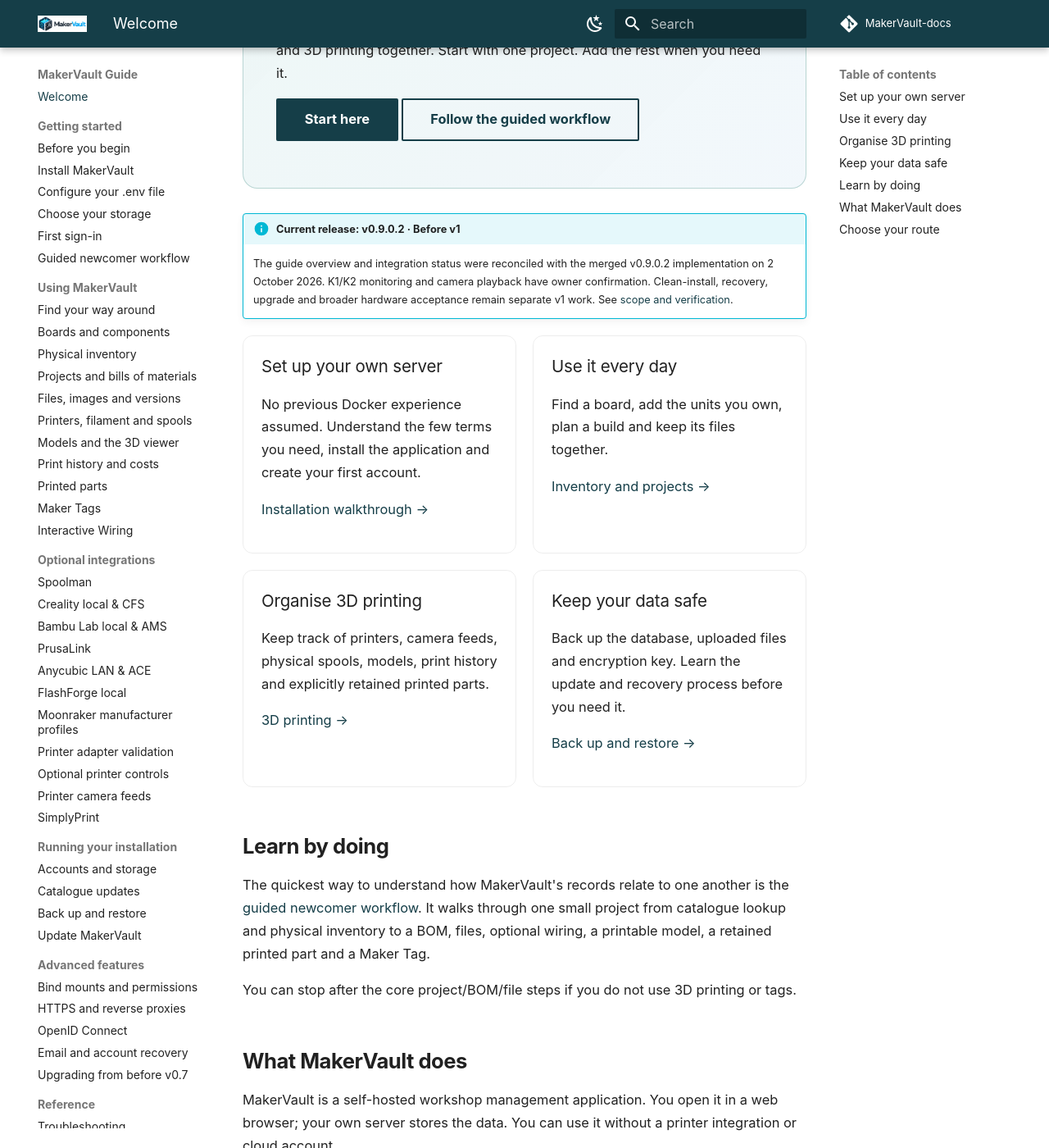
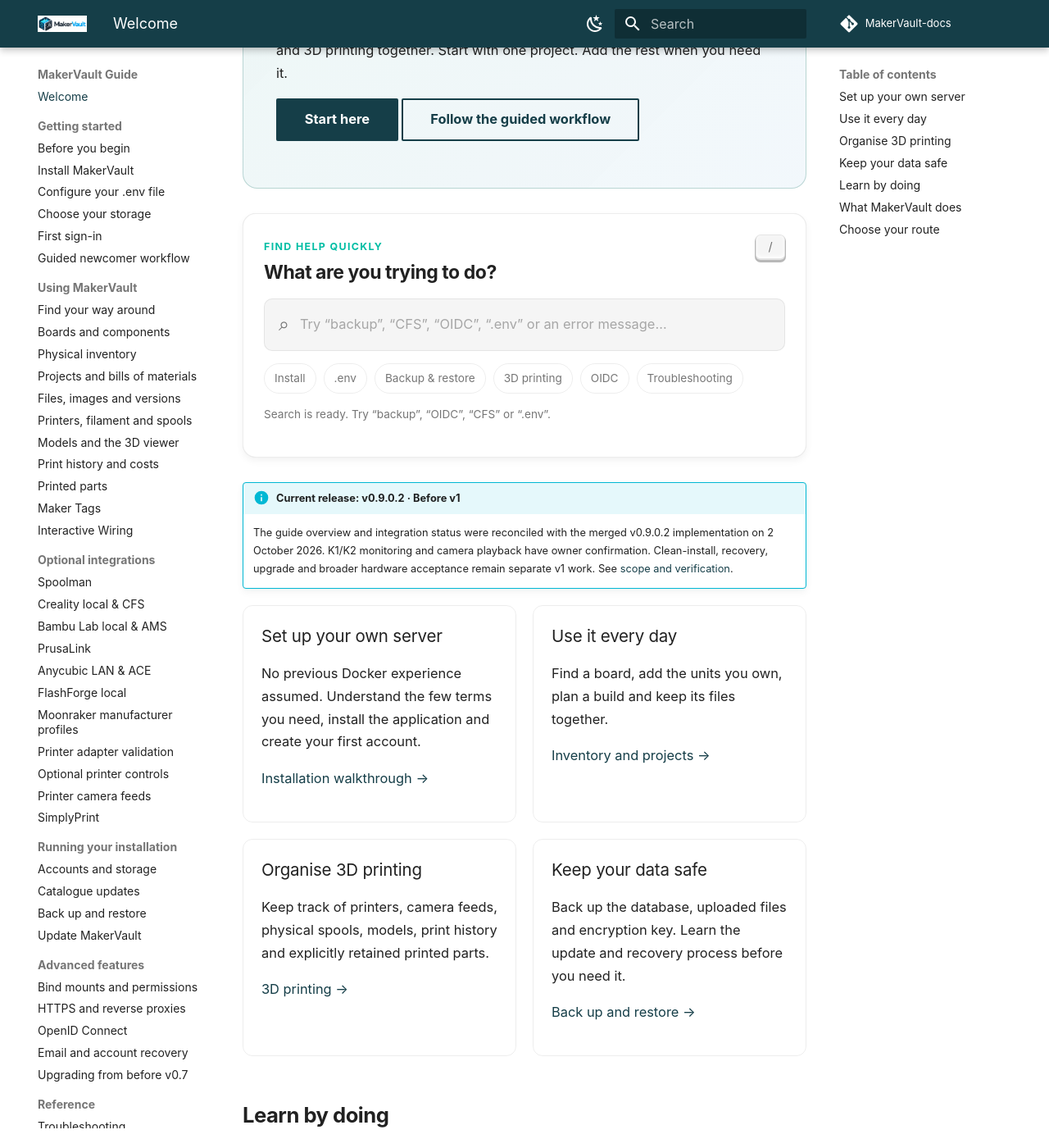
Before and after one commit to gavrd7/MakerVault-docs, an MkDocs documentation site: the page built from docs/guide/index.md, in a window 1280 px wide and 1400 px high, scrolled down 256 px. Shown: the whole window at 82% size. Built offline with MkDocs 1.6.1 and Material for MkDocs 9.7.7, drawn with Linux system fonts in a browser that asks for light colours; comment, search, counter and statistics services are not loaded; some of the changed text lies outside the part shown.

Commit message:
docs: add interactive guide search
Add live client-side homepage search with ranked results, snippets, quick topics and keyboard controls while retaining MkDocs Material search.

```diff
--- /dev/null
+++ b/docs/guide/assets/guide-search.js
@@ -0,0 +1,216 @@
+(() => {
+  const root = document.querySelector("[data-guide-search]");
+  if (!root) return;
+
+  const input = root.querySelector("[data-guide-search-input]");
+  const results = root.querySelector("[data-guide-search-results]");
+  const status = root.querySelector("[data-guide-search-status]");
+  const chips = root.querySelectorAll("[data-guide-search-query]");
+
+  let documents = [];
+  let activeIndex = -1;
+  let timer = null;
+
+  const cleanText = (value = "") =>
+    value
+      .replace(/<[^>]*>/g, " ")
+      .replace(/&nbsp;/g, " ")
+      .replace(/\s+/g, " ")
+      .trim();
+
+  const normalise = (value = "") =>
+    cleanText(value)
+      .toLocaleLowerCase()
+      .normalize("NFKD")
+      .replace(/[\u0300-\u036f]/g, "");
+
+  const escapeRegExp = (value) =>
+    value.replace(/[.*+?^$(){}|[\]\\]/g, "\\$&");
+
+  const appendHighlighted = (element, text, terms) => {
+    if (!terms.length) {
+      element.textContent = text;
+      return;
+    }
+    const pattern = new RegExp(
+      "(" + terms.map(escapeRegExp).filter(Boolean).join("|") + ")",
+      "ig"
+    );
+    let cursor = 0;
+    text.replace(pattern, (match, _group, offset) => {
+      if (offset > cursor) {
+        element.append(document.createTextNode(text.slice(cursor, offset)));
+      }
+      const mark = document.createElement("mark");
+      mark.textContent = match;
+      element.append(mark);
+      cursor = offset + match.length;
+      return match;
+    });
+    if (cursor < text.length) {
+      element.append(document.createTextNode(text.slice(cursor)));
+    }
+  };
+
+  const makeSnippet = (text, terms) => {
+    const source = cleanText(text);
+    if (!source) return "";
+    const lower = source.toLocaleLowerCase();
+    let first = -1;
+    for (const term of terms) {
+      const pos = lower.indexOf(term.toLocaleLowerCase());
+      if (pos !== -1 && (first === -1 || pos < first)) first = pos;
+    }
+    const start = Math.max(0, first === -1 ? 0 : first - 70);
+    const end = Math.min(source.length, start + 220);
+    return (start > 0 ? "…" : "") + source.slice(start, end) + (end < source.length ? "…" : "");
+  };
+
+  const scoreDocument = (doc, phrase, terms) => {
+    const title = normalise(doc.title);
+    const text = normalise(doc.text);
+    const location = normalise(doc.location);
+    let score = 0;
+
+    if (title.includes(phrase)) score += 40;
+    if (text.includes(phrase)) score += 14;
+    if (location.includes(phrase)) score += 8;
+
+    for (const term of terms) {
+      if (title === term) score += 20;
+      else if (title.includes(term)) score += 10;
+      if (text.includes(term)) score += 3;
+      if (location.includes(term)) score += 2;
+    }
+
+    return score;
+  };
+
+  const setActive = (index) => {
+    const items = [...results.querySelectorAll(".guide-search-result")];
+    if (!items.length) {
+      activeIndex = -1;
+      input.removeAttribute("aria-activedescendant");
+      return;
+    }
+
+    activeIndex = Math.max(0, Math.min(index, items.length - 1));
+    items.forEach((item, i) => {
+      item.classList.toggle("is-active", i === activeIndex);
+      item.setAttribute("aria-selected", i === activeIndex ? "true" : "false");
+    });
+    input.setAttribute("aria-activedescendant", items[activeIndex].id);
+    items[activeIndex].scrollIntoView({ block: "nearest" });
+  };
+
+  const render = (query) => {
+    const phrase = normalise(query);
+    const terms = phrase.split(/\s+/).filter(Boolean);
+    results.replaceChildren();
+    activeIndex = -1;
+
+    if (phrase.length < 2) {
+      status.textContent = "Type at least two characters to search the guide.";
+      root.classList.remove("has-results");
+      return;
+    }
+
+    const matches = documents
+      .map((doc) => ({ doc, score: scoreDocument(doc, phrase, terms) }))
+      .filter((item) => item.score > 0)
+      .sort((a, b) => b.score - a.score || a.doc.title.localeCompare(b.doc.title))
+      .slice(0, 8);
+
+    if (!matches.length) {
+      status.textContent = `No guide pages found for “${query}”. Try a shorter term or the header search.`;
+      root.classList.remove("has-results");
+      return;
+    }
+
+    const list = document.createElement("div");
+    list.className = "guide-search-result-list";
+    list.setAttribute("role", "listbox");
+
+    matches.forEach(({ doc }, index) => {
+      const link = document.createElement("a");
+      link.className = "guide-search-result";
+      link.href = doc.location;
+      link.id = `guide-search-result-${index}`;
+      link.setAttribute("role", "option");
+      link.setAttribute("aria-selected", "false");
+
+      const title = document.createElement("strong");
+      appendHighlighted(title, cleanText(doc.title) || "Untitled page", terms);
+
+      const snippet = document.createElement("span");
+      snippet.className = "guide-search-result__snippet";
+      appendHighlighted(snippet, makeSnippet(doc.text, terms), terms);
+
+      link.append(title, snippet);
+      list.append(link);
+    });
+
+    results.append(list);
+    root.classList.add("has-results");
+    status.textContent = `${matches.length} result${matches.length === 1 ? "" : "s"} shown. Use the arrow keys to move through them.`;
+  };
+
+  const loadIndex = async () => {
+    try {
+      const url = new URL("search/search_index.json", document.baseURI);
+      const response = await fetch(url, { credentials: "same-origin" });
+      if (!response.ok) throw new Error(`Search index returned ${response.status}`);
+      const payload = await response.json();
+      documents = Array.isArray(payload.docs) ? payload.docs : [];
+      status.textContent = "Search is ready. Try “backup”, “OIDC”, “CFS” or “.env”.";
+    } catch (error) {
+      console.warn("MakerVault guide quick search could not load:", error);
+      status.textContent = "Quick search is unavailable. Use the search icon in the header instead.";
+      input.disabled = true;
+    }
+  };
+
+  input.addEventListener("input", () => {
+    window.clearTimeout(timer);
+    timer = window.setTimeout(() => render(input.value), 90);
+  });
+
+  input.addEventListener("keydown", (event) => {
+    const items = [...results.querySelectorAll(".guide-search-result")];
+    if (event.key === "ArrowDown" && items.length) {
+      event.preventDefault();
+      setActive(activeIndex < 0 ? 0 : activeIndex + 1);
+    } else if (event.key === "ArrowUp" && items.length) {
+      event.preventDefault();
+      setActive(activeIndex < 0 ? items.length - 1 : activeIndex - 1);
+    } else if (event.key === "Enter" && items.length) {
+      event.preventDefault();
+      const target = items[activeIndex >= 0 ? activeIndex : 0];
+      window.location.assign(target.href);
+    } else if (event.key === "Escape") {
+      input.value = "";
+      render("");
+      input.blur();
+    }
+  });
+
+  chips.forEach((chip) => {
+    chip.addEventListener("click", () => {
+      input.value = chip.dataset.guideSearchQuery || "";
+      input.focus();
+      render(input.value);
+    });
+  });
+
+  document.addEventListener("keydown", (event) => {
+    const tag = document.activeElement?.tagName?.toLowerCase();
+    const typing = tag === "input" || tag === "textarea" || document.activeElement?.isContentEditable;
+    if (event.key === "/" && !typing) {
+      event.preventDefault();
+      input.focus();
+      input.select();
+    }
+  });
+
+  loadIndex();
+})();
--- a/docs/guide/assets/guide.css
+++ b/docs/guide/assets/guide.css
@@ -55,3 +55,194 @@
     border-radius: 8px;
   }
 }
+
+
+/* Interactive homepage search */
+.sr-only {
+  position: absolute !important;
+  width: 1px !important;
+  height: 1px !important;
+  padding: 0 !important;
+  margin: -1px !important;
+  overflow: hidden !important;
+  clip: rect(0, 0, 0, 0) !important;
+  white-space: nowrap !important;
+  border: 0 !important;
+}
+
+.guide-search {
+  margin: 0 0 1.5rem;
+  padding: 1.25rem;
+  border: 1px solid var(--md-default-fg-color--lightest);
+  border-radius: 16px;
+  background: var(--md-default-bg-color);
+  box-shadow: var(--md-shadow-z1);
+}
+
+.guide-search__heading {
+  display: flex;
+  align-items: start;
+  justify-content: space-between;
+  gap: 1rem;
+  margin-bottom: .8rem;
+}
+
+.guide-search__heading h2 {
+  margin: .1rem 0 0;
+  font-size: 1.15rem;
+}
+
+.guide-search__eyebrow {
+  color: var(--md-accent-fg-color);
+  font-size: .62rem;
+  font-weight: 750;
+  letter-spacing: .11em;
+  text-transform: uppercase;
+}
+
+.guide-search__heading kbd {
+  min-width: 1.8rem;
+  padding: .1rem .35rem;
+  border: 1px solid var(--md-default-fg-color--lightest);
+  border-bottom-width: 2px;
+  border-radius: 6px;
+  color: var(--md-default-fg-color--light);
+  background: var(--md-code-bg-color);
+  font: inherit;
+  font-size: .72rem;
+  text-align: center;
+}
+
+.guide-search__field {
+  display: flex;
+  align-items: center;
+  gap: .65rem;
+  padding: .1rem .85rem;
+  border: 1px solid var(--md-default-fg-color--lightest);
+  border-radius: 10px;
+  background: var(--md-code-bg-color);
+  transition: border-color .15s ease, box-shadow .15s ease;
+}
+
+.guide-search__field:focus-within {
+  border-color: var(--md-accent-fg-color);
+  box-shadow: 0 0 0 3px color-mix(in srgb, var(--md-accent-fg-color) 18%, transparent);
+}
+
+.guide-search__icon {
+  color: var(--md-default-fg-color--light);
+  font-size: 1.15rem;
+  line-height: 1;
+}
+
+.guide-search__field input {
+  width: 100%;
+  min-width: 0;
+  padding: .75rem 0;
+  border: 0;
+  outline: 0;
+  color: var(--md-default-fg-color);
+  background: transparent;
+  font: inherit;
+  font-size: .82rem;
+}
+
+.guide-search__field input::placeholder {
+  color: var(--md-default-fg-color--lighter);
+}
+
+.guide-search__chips {
+  display: flex;
+  flex-wrap: wrap;
+  gap: .45rem;
+  margin-top: .75rem;
+}
+
+.guide-search__chips button {
+  padding: .3rem .6rem;
+  border: 1px solid var(--md-default-fg-color--lightest);
+  border-radius: 999px;
+  color: var(--md-default-fg-color--light);
+  background: transparent;
+  font: inherit;
+  font-size: .68rem;
+  cursor: pointer;
+}
+
+.guide-search__chips button:hover,
+.guide-search__chips button:focus-visible {
+  border-color: var(--md-accent-fg-color);
+  color: var(--md-accent-fg-color);
+  outline: 0;
+}
+
+.guide-search__status {
+  margin: .7rem 0 0;
+  color: var(--md-default-fg-color--light);
+  font-size: .68rem;
+}
+
+.guide-search__results {
+  margin-top: .75rem;
+}
+
+.guide-search-result-list {
+  display: grid;
+  gap: .45rem;
+  max-height: 27rem;
+  overflow-y: auto;
+}
+
+.md-typeset .guide-search-result {
+  display: grid;
+  gap: .18rem;
+  padding: .72rem .8rem;
+  border: 1px solid var(--md-default-fg-color--lightest);
+  border-radius: 10px;
+  color: var(--md-default-fg-color);
+  background: var(--md-default-bg-color);
+  text-decoration: none;
+}
+
+.md-typeset .guide-search-result:hover,
+.md-typeset .guide-search-result.is-active {
+  border-color: var(--md-accent-fg-color);
+  background: color-mix(in srgb, var(--md-accent-fg-color) 7%, var(--md-default-bg-color));
+}
+
+.guide-search-result strong {
+  color: var(--md-default-fg-color);
+  font-size: .78rem;
+}
+
+.guide-search-result__snippet {
+  color: var(--md-default-fg-color--light);
+  font-size: .7rem;
+  line-height: 1.45;
+}
+
+.guide-search-result mark {
+  padding: 0 .08em;
+  border-radius: 2px;
+  color: inherit;
+  background: color-mix(in srgb, var(--md-accent-fg-color) 24%, transparent);
+}
+
+@media (max-width: 600px) {
+  .guide-search {
+    padding: 1rem;
+    border-radius: 12px;
+  }
+
+  .guide-search__heading kbd {
+    display: none;
+  }
+
+  .guide-search__field input {
+    font-size: .78rem;
+  }
+
+  .guide-search__chips {
+    gap: .35rem;
+  }
+}
--- a/docs/guide/index.md
+++ b/docs/guide/index.md
@@ -7,6 +7,40 @@
 
 [Start here](getting-started/before-you-begin.md){ .md-button .md-button--primary }
 [Follow the guided workflow](getting-started/first-project.md){ .md-button }
+</div>
+
+<div class="guide-search" data-guide-search role="search" aria-label="Search the MakerVault guide">
+  <div class="guide-search__heading">
+    <div>
+      <span class="guide-search__eyebrow">Find help quickly</span>
+      <h2>What are you trying to do?</h2>
+    </div>
+    <kbd>/</kbd>
+  </div>
+  <label class="guide-search__field">
+    <span class="sr-only">Search the MakerVault guide</span>
+    <span class="guide-search__icon" aria-hidden="true">⌕</span>
+    <input
+      type="search"
+      autocomplete="off"
+      placeholder="Try “backup”, “CFS”, “OIDC”, “.env” or an error message…"
+      data-guide-search-input
+      aria-controls="guide-search-results"
+      aria-autocomplete="list"
+    >
+  </label>
+  <div class="guide-search__chips" aria-label="Popular searches">
+    <button type="button" data-guide-search-query="install">Install</button>
+    <button type="button" data-guide-search-query=".env">.env</button>
+    <button type="button" data-guide-search-query="backup restore">Backup & restore</button>
+    <button type="button" data-guide-search-query="3D printing">3D printing</button>
+    <button type="button" data-guide-search-query="OIDC">OIDC</button>
+    <button type="button" data-guide-search-query="troubleshooting">Troubleshooting</button>
+  </div>
+  <p class="guide-search__status" data-guide-search-status aria-live="polite">
+    Loading the guide search…
+  </p>
+  <div id="guide-search-results" class="guide-search__results" data-guide-search-results></div>
 </div>
 
 !!! info "Current release: v0.9.0.2 · Before v1"
@@ -68,7 +102,7 @@
 - **Already comfortable with Docker?** Use the installation settings table and [configuration reference](reference/configuration.md).
 - **Want a domain name or single sign-on?** Finish the normal setup first, then visit [reverse proxies](advanced/reverse-proxy.md) and [OIDC](advanced/oidc.md).
 
-Use the search box to find a feature or error. Each chapter can also be read as Markdown in GitHub.
+Use the interactive search above or the search icon in the header to find a feature, setting or error. Each chapter can also be read as Markdown in GitHub.
 
 
 <figure markdown>
--- a/mkdocs.yml
+++ b/mkdocs.yml
@@ -31,6 +31,7 @@
     - navigation.top
     - search.suggest
     - search.highlight
+    - search.share
     - content.code.copy
     - content.action.edit
     - toc.follow
@@ -49,6 +50,8 @@
       anchor_linenums: true
 extra_css:
   - assets/guide.css
+extra_javascript:
+  - assets/guide-search.js
 extra:
   generator: false
 copyright: MakerVault · Guide for v0.9.0.2 · Pre-v1 documentation
```
